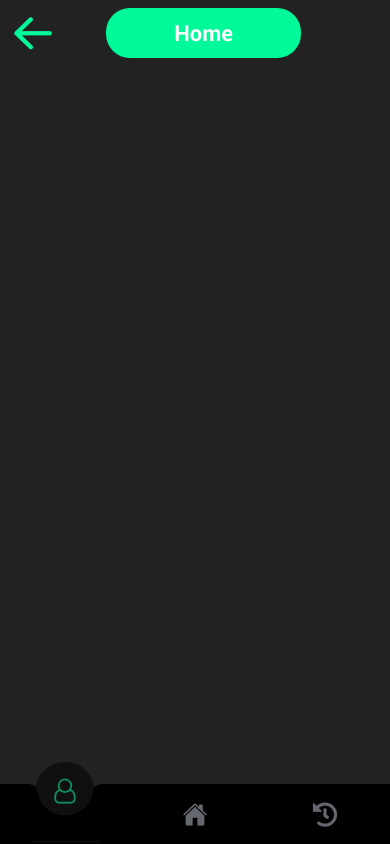
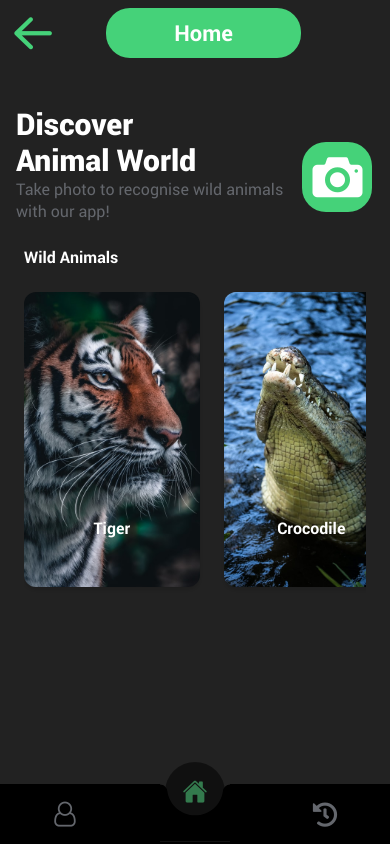
Before and after one commit to NguyenTranMinhTrang/test_nckh, a React Native app: screen /Home in a window 390 px wide. Built offline with nearby package versions, Linux system fonts and the light colour scheme.

Commit message:
Screen Home Done

```diff
--- a/app/constants/theme.js
+++ b/app/constants/theme.js
@@ -4,7 +4,7 @@ const { width, height } = Dimensions.get("window");
 export const COLORS = {
   black: "#222222",
   tabbar: "#000000",
-  primary: "#00fa9a",
+  primary: "#45d279",
   white: "#FFFFFF",
   lightGray: "#64676D",
   lightGray2: "#EFEFF0",
--- a/app/navigation/tab.js
+++ b/app/navigation/tab.js
@@ -69,6 +69,7 @@ const Tabs = () => {
 
     return (
         <Tab.Navigator
+            initialRouteName="Home"
             screenOptions={{
                 tabBarShowLabel: false,
                 headerShown: false,
--- a/app/screens/Home.js
+++ b/app/screens/Home.js
@@ -1,9 +1,35 @@
 import React from "react";
-import { View, Text, SafeAreaView } from "react-native";
+import { View, Text, SafeAreaView, TouchableOpacity, FlatList, StyleSheet, Image } from "react-native";
 import { images, theme, COLORS, SIZES, FONTS } from "../constants";
-import { AntDesign } from '@expo/vector-icons';
+import { AntDesign, Entypo } from '@expo/vector-icons';
 
-const Home = () => {
+const Home = ({ navigation }) => {
+    // Data
+
+    const data = [
+        {
+            id: 1,
+            name: "Tiger",
+            image: images.tiger,
+        },
+        {
+            id: 2,
+            name: "Crocodile",
+            image: images.crocodile,
+        },
+        {
+            id: 3,
+            name: "Turtle",
+            image: images.turtle,
+        },
+        {
+            id: 4,
+            name: "Peafowl",
+            image: images.peafowl,
+        },
+    ]
+
+    // Render
 
     function renderHeader() {
         return (
@@ -15,7 +41,13 @@ const Home = () => {
                     marginTop: SIZES.base
                 }}
             >
-                <AntDesign name="arrowleft" size={50} color={COLORS.primary} style={{ paddingLeft: SIZES.base }} />
+                <AntDesign
+                    name="arrowleft"
+                    size={50}
+                    color={COLORS.primary}
+                    style={{ paddingLeft: SIZES.base }}
+                    onPress={() => navigation.popToTop()}
+                />
                 <View
                     style={{
                         width: SIZES.width * 0.5,
@@ -33,11 +65,123 @@ const Home = () => {
         )
     }
 
+    function renderCamera() {
+        return (
+            <View
+                style={{
+                    width: SIZES.width,
+                    paddingHorizontal: SIZES.base * 2,
+                    paddingTop: SIZES.padding * 2
+                }}
+            >
+                <Text style={{ ...FONTS.h1, color: COLORS.white }}>Discover</Text>
+                <View
+                    style={{
+                        flexDirection: 'row',
+                        justifyContent: 'space-between'
+                    }}
+                >
+                    <View
+                        style={{
+                            flex: 0.8
+                        }}
+                    >
+                        <Text style={{ ...FONTS.h1, color: COLORS.white }}>Animal World</Text>
+                        <Text style={{ ...FONTS.body3, color: COLORS.lightGray }}>Take photo to recognise wild animals with our app!</Text>
+                    </View>
+                    <View style={{ flex: 0.2 }}>
+                        <TouchableOpacity
+                            style={{
+                                height: 70,
+                                width: 70,
+                                borderRadius: SIZES.radius * 2,
+                                backgroundColor: COLORS.primary,
+                                justifyContent: 'center',
+                                alignItems: 'center'
+                            }}
+                        >
+                            <Entypo name="camera" size={50} color={COLORS.white} />
+                        </TouchableOpacity>
+                    </View>
+                </View>
+            </View>
+        )
+    }
+
+    function renderImage() {
+        const renderItem = ({ item }) => {
+            return (
+                <View
+                    style={{
+                        alignItems: "center",
+                        justifyContent: "center",
+                        borderRadius: SIZES.radius,
+                        marginRight: SIZES.padding,
+                        ...styles.shadow
+                    }}
+                >
+                    <Image
+                        source={item.image}
+                        resizeMode='cover'
+                        style={{
+                            width: SIZES.width * 0.45,
+                            height: SIZES.height * 0.35,
+                            borderRadius: SIZES.radius
+                        }}
+                    />
+
+                    <Text style={{
+                        position: 'absolute',
+                        ...FONTS.h3,
+                        color: COLORS.white,
+                        bottom: SIZES.padding * 2
+                    }}
+                    >
+                        {item.name}
+                    </Text>
+                </View>
+            )
+        }
+
+        return (
+            <View style={{ padding: SIZES.padding }}>
+                <Text style={{ ...FONTS.h3, color: COLORS.white }}>Wild Animals</Text>
+                <FlatList
+                    data={data}
+                    horizontal
+                    showsHorizontalScrollIndicator={false}
+                    keyExtractor={item => `${item.id}`}
+                    renderItem={renderItem}
+                    contentContainerStyle={{ paddingTop: SIZES.padding, paddingBottom: SIZES.padding * 2 }}
+                />
+            </View>
+        )
+    }
+
     return (
-        <SafeAreaView style={{ flex: 1, backgroundColor: '#222222' }}>
+        <SafeAreaView style={styles.container}>
             {renderHeader()}
+            {renderCamera()}
+            {renderImage()}
         </SafeAreaView>
     )
 }
 
+const styles = StyleSheet.create({
+    container: {
+        flex: 1,
+        backgroundColor: COLORS.black,
+    },
+    shadow: {
+        shadowColor: "#000",
+        shadowOffset: {
+            width: 0,
+            height: 3,
+        },
+        shadowOpacity: 0.1,
+        shadowRadius: 3,
+        elevation: 1,
+    }
+});
+
 export default Home;
```
